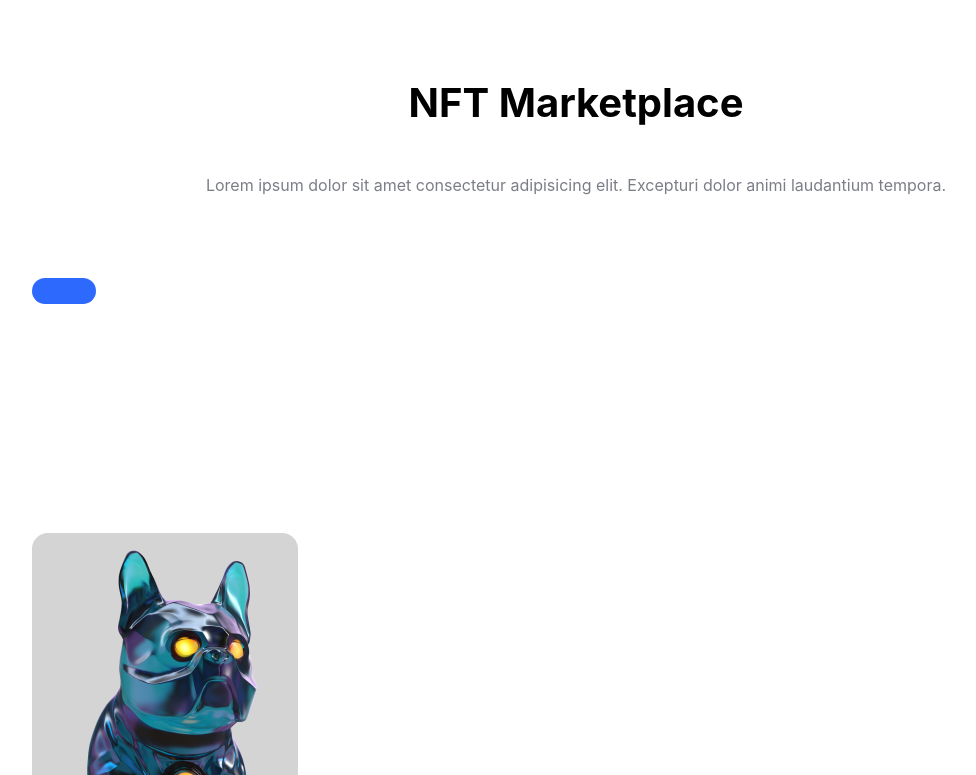
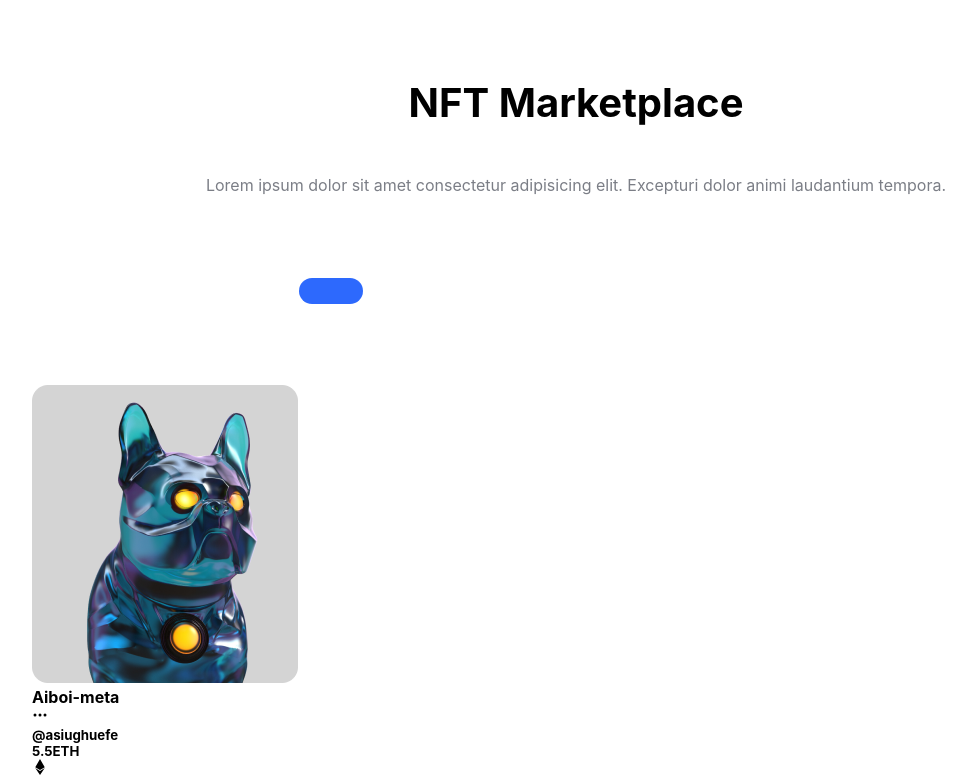
Before and after one commit to gift56/Nftlandingpage, a React (Create React App) app: page / in a window 1280 px wide. Shown: the part 2613-3388 px from the top of the page, without its empty margins (64-1040 px from the left). Built offline with nearby package versions, Linux system fonts and the light colour scheme.

Commit message:
stying the button tag marketplace type

```diff
--- a/src/components/Marketplace.jsx
+++ b/src/components/Marketplace.jsx
@@ -112,4 +112,10 @@ const Section = styled.section`
               color: #7b7e86;
             }
          }
+         .marketPlaceTypes {
+          display: flex;
+          justify-content: center;
+          align-items: center;
+          gap: 2rem;
+         }
 `;
```
